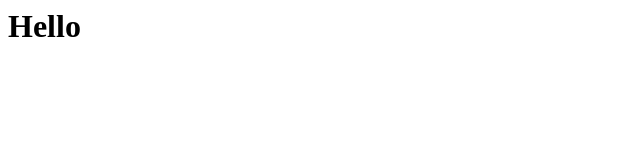
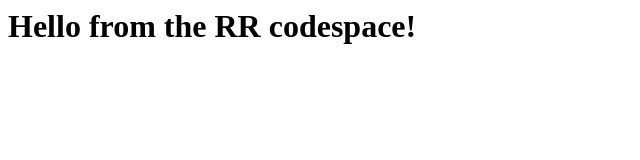
Before and after one commit to ryanreckard/skills-code-with-codespaces, a plain HTML site: page index.html in a window 1280 px wide. Shown: the whole page, without its empty margins (0-640 px from the left). Drawn offline with Linux system fonts and the light colour scheme.

Commit message:
Adding hello from the codespace!

```diff
--- a/index.html
+++ b/index.html
@@ -1,3 +1,3 @@
 <html>
-  <h1>Hello</h1>
+  <h1>Hello from the RR codespace!</h1>
 </html>
```
